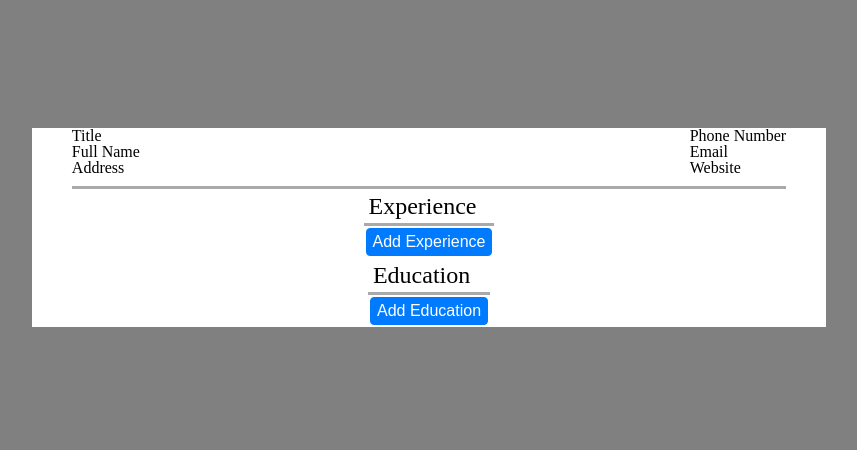
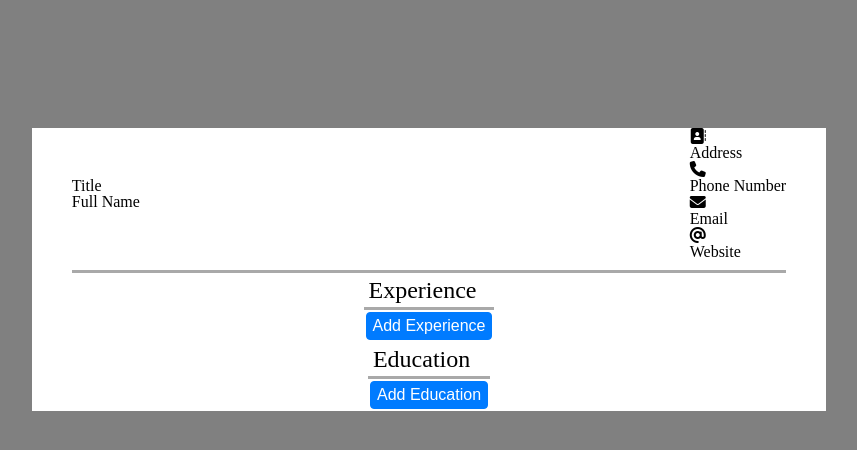
Before and after one commit to krimoelbahri/cv-project, a React (Create React App) app: page / in a window 1280 px wide. Shown: the top 450 px of the page, without its empty margins (211-1068 px from the left). Built offline with nearby package versions, Linux system fonts and the light colour scheme.

Commit message:
added icons to informations

```diff
--- a/src/components/General_information.js
+++ b/src/components/General_information.js
@@ -43,7 +43,9 @@ class InfoArea extends React.Component {
 					onBlur={this.handleBlur}
 					onChange={this.handleChange}
 					type={this.props.type}
+					value={this.state.name}
 					placeholder={this.state.name}
+					autoFocus
 				/>
 			);
 		} else {
@@ -57,15 +59,27 @@ class GeneralInfo extends React.Component {
 	render() {
 		return (
 			<div id="generalInfo">
-				<div>
+				<div id="mainGInfo">
 					<InfoArea name="Title" type="text" />
 					<InfoArea name="Full Name" type="text" />
-					<InfoArea name="Address" type="text" />
 				</div>
-				<div>
-					<InfoArea name="Phone Number" type="number" />
-					<InfoArea name="Email" type="text" />
-					<InfoArea name="Website" type="text" />
+				<div id="sideGInfo">
+					<div className="flex-R">
+						<i className="fas fa-address-book"></i>
+						<InfoArea name="Address" type="text" />
+					</div>
+					<div className="flex-R">
+						<i className="fas fa-phone"></i>
+						<InfoArea name="Phone Number" type="number" />
+					</div>
+					<div className="flex-R">
+						<i className="fas fa-envelope"></i>
+						<InfoArea name="Email" type="email" />
+					</div>
+					<div className="flex-R">
+						<i className="fas fa-at"></i>
+						<InfoArea name="Website" type="text" />
+					</div>
 				</div>
 			</div>
 		);
```
